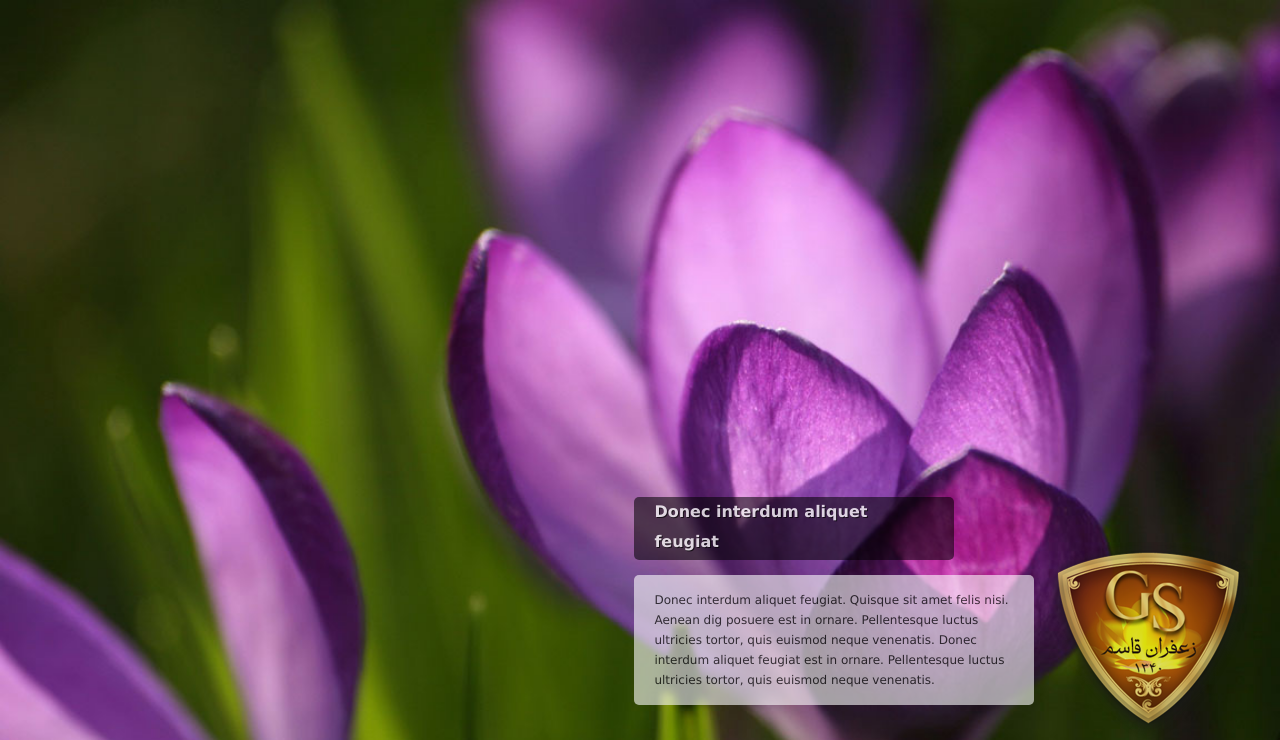
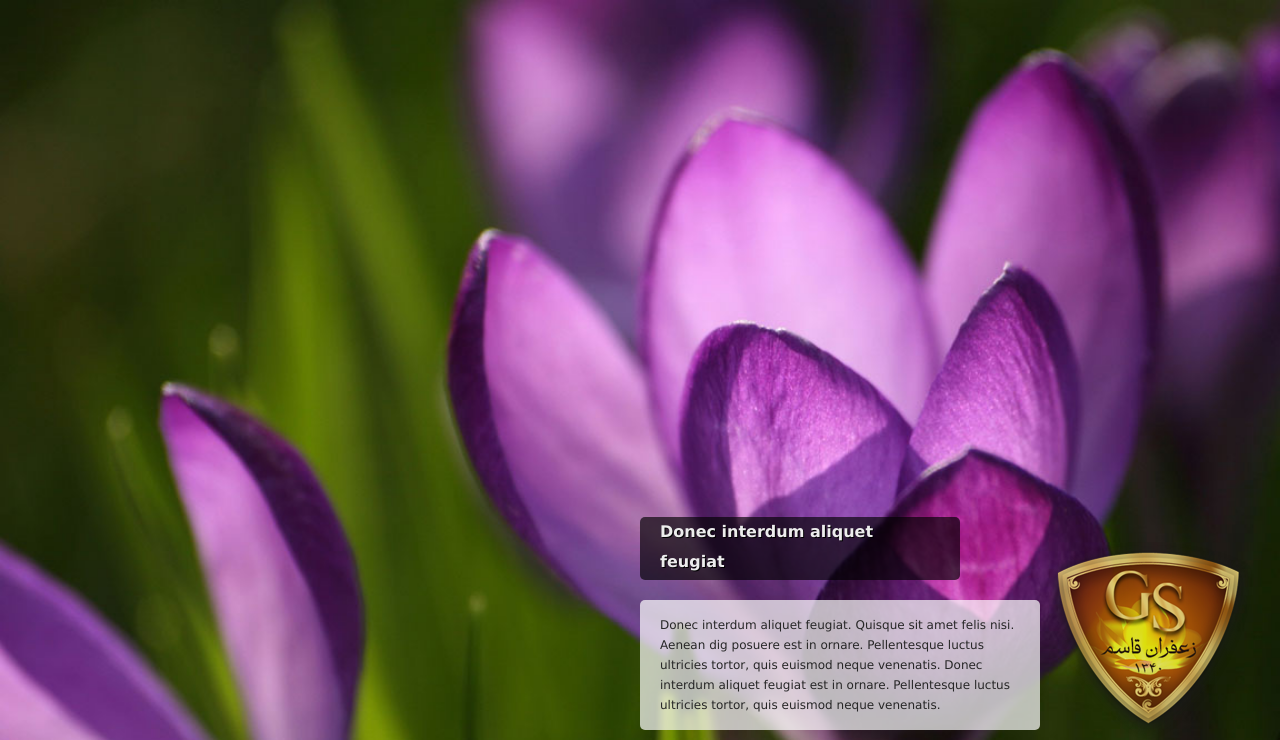
Before and after one commit to AliMD/UnderDev, a PHP site: page /index03.php in a window 1280 px wide. Shown: the top 740 px of the page. Run offline with PHP 8.4, Linux system fonts and the light colour scheme.

Commit message:
fix logo position in all pages

```diff
--- a/htdocs/index02.php
+++ b/htdocs/index02.php
@@ -15,10 +15,11 @@
 	<section class='slideshow'>
 		<div class="logo">
 			<h1 class="indent">Ghasem Saffron</h1>
+		</div>
 			<div class="desc hover-mode">
 				<p>Donec interdum aliquet feugiat. Quisque sit amet felis nisi. Aenean dig posuere est in ornare. Pellentesque luctus ultricies tortor, quis euismod neque venenatis. Donec interdum aliquet feugiat est in ornare. Pellentesque luctus ultricies tortor, quis euismod neque venenatis.</p>
 			</div>
-		</div>
+
 		<div class="noise"></div>
 		<section class="backimg">
 			<?php
--- a/htdocs/index03.php
+++ b/htdocs/index03.php
@@ -14,6 +14,8 @@
 	<header></header>
 	<section class='slideshow'>
 		<div class="logo">
+			<h1 class="indent">Ghasem Saffron</h1>
+		</div>
 			<div class="descContainer">
 				<div class="title">
 					<h1>Donec interdum aliquet feugiat</h1>
@@ -22,7 +24,6 @@
 					<p>Donec interdum aliquet feugiat. Quisque sit amet felis nisi. Aenean dig posuere est in ornare. Pellentesque luctus ultricies tortor, quis euismod neque venenatis. Donec interdum aliquet feugiat est in ornare. Pellentesque luctus ultricies tortor, quis euismod neque venenatis.</p>
 				</div>
 			</div>
-		</div>
 		<div class="noise"></div>
 		<section class="backimg">
 			<?php
--- a/htdocs/style.css
+++ b/htdocs/style.css
@@ -19,6 +19,7 @@ div.logo {
   right: 2%;
   bottom: 60px;
   opacity: 0.85;
+  overflow: hidden;
   -webkit-transition: opacity 500ms;
 }
 div.logo:hover {
@@ -26,12 +27,12 @@ div.logo:hover {
   opacity: 0.98;
 }
 
-div.logo div.title{
+section.slideshow div.title{
   background-image: url('images/title-bg.png');
   background-repeat: repeat;
   position: absolute;
-  bottom: 180px;
-  right: 300px;
+  bottom: 220px;
+  right: 320px;
   width: 320px;
   border-radius: 5px;
 }
@@ -46,22 +47,23 @@ div.title h1{
   line-height: 30px;
 }
 
-div.logo div.desc{
+section.slideshow div.desc{
   width: 400px;
   background-image: url('images/desc-bg.png');
   background-repeat: repeat;
   position: absolute;
-  top: 35px;
-  right: 220px;
+  bottom: 70px;
+  right: 240px;
   border-radius: 5px;
   -webkit-transition: opacity 500ms ease-in-out;
 }
 
-div.logo div.hover-mode{
+section.slideshow div.hover-mode{
   opacity: 0.06;
+  bottom: 90px !important;
 }
 
-div.logo:hover div.hover-mode{
+section.slideshow div.hover-mode:hover{
   opacity: 1;
 }
 
```
